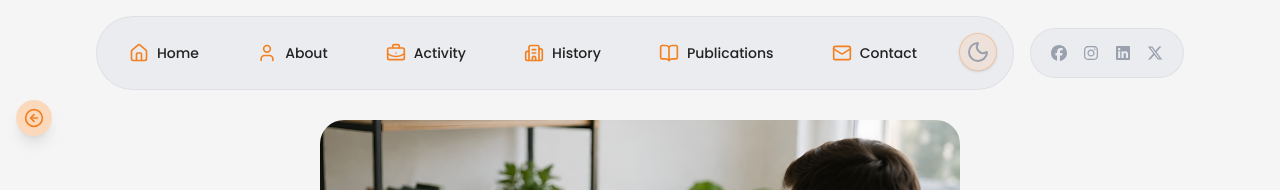
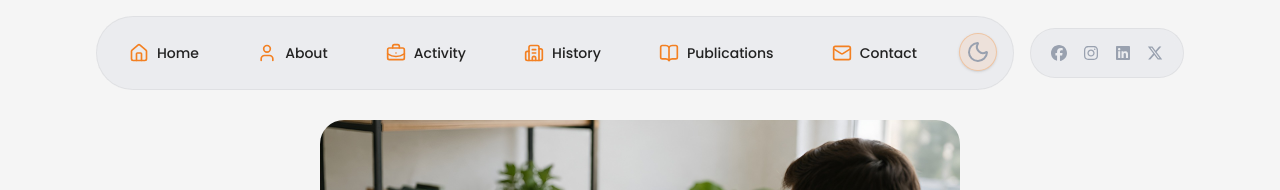
Before and after one commit to AbdulhayMuslim/zia-ashna-website, a Next.js app: page /blog/building-a-startup-culture in a window 1280 px wide. Shown: the top 190 px of the page. Built offline with nearby package versions, Linux system fonts and the light colour scheme.

Commit message:
back button removed from blog page and single post page

```diff
--- a/src/app/blog/[slug]/page.js
+++ b/src/app/blog/[slug]/page.js
@@ -16,7 +16,6 @@ export default async function BlogPost({ params }) {
 
   return (
     <main className="min-h-screen py-30">
-      <BackButton />
       <Container className="max-w-5xl mx-auto">
         {/* Hero Image */}
         <div className="overflow-hidden flex justify-center mb-10">
--- a/src/app/blog/page.jsx
+++ b/src/app/blog/page.jsx
@@ -27,8 +27,6 @@ export default function Blog() {
 
   return (
     <Section className="bg-gray-200 dark:bg-gray-800">
-      <BackButton />
-
       <Container className="flex flex-col items-center gap-12 pt-23 md:pt-25">
         <SectionTitle title="Blog Posts" />
 
```
